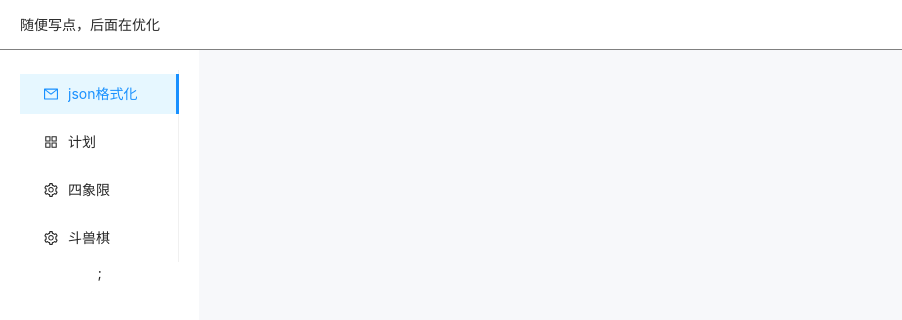
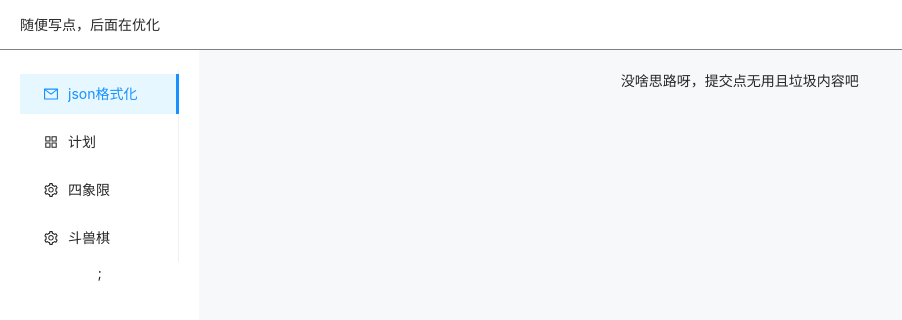
Before and after one commit to duanmingqiang/dev-help-tool, a React (Create React App) app: page /#/beast-fighting-chess in a window 1280 px wide. Shown: the top 320 px of the page, without its empty margins (0-902 px from the left). Built offline with nearby package versions, Linux system fonts and the light colour scheme.

Commit message:
fix:unusecontent

```diff
--- a/src/views/beast-fighting-chess/index.tsx
+++ b/src/views/beast-fighting-chess/index.tsx
@@ -1,5 +1,7 @@
 export function BeastFightingChess  () {
     return (
-        <div></div>
+        <div>
+            没啥思路呀，提交点无用且垃圾内容吧
+        </div>
     )
 }
```
